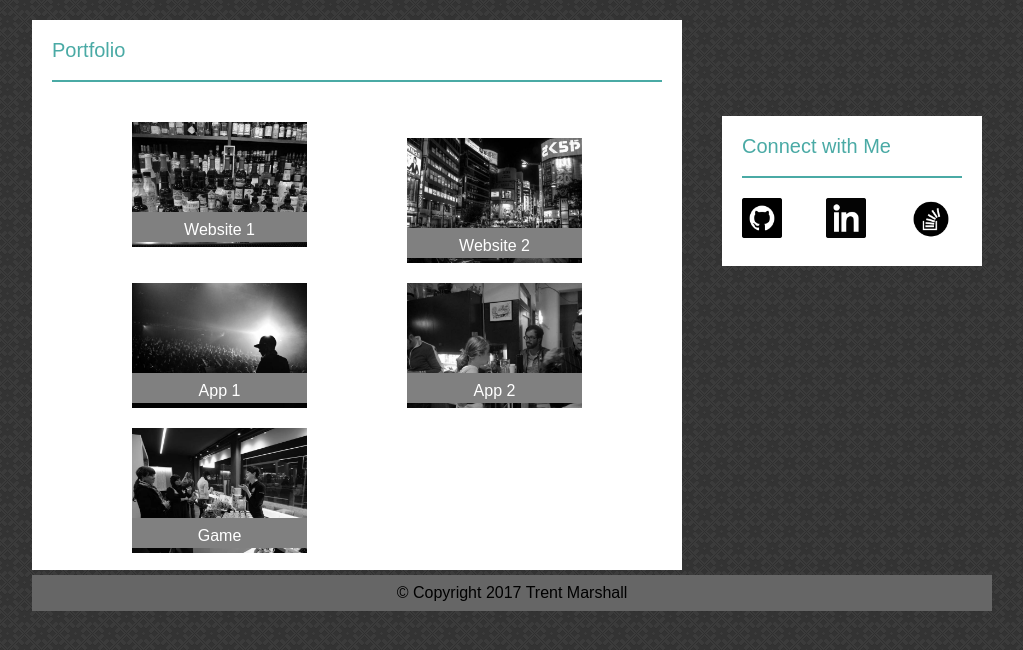
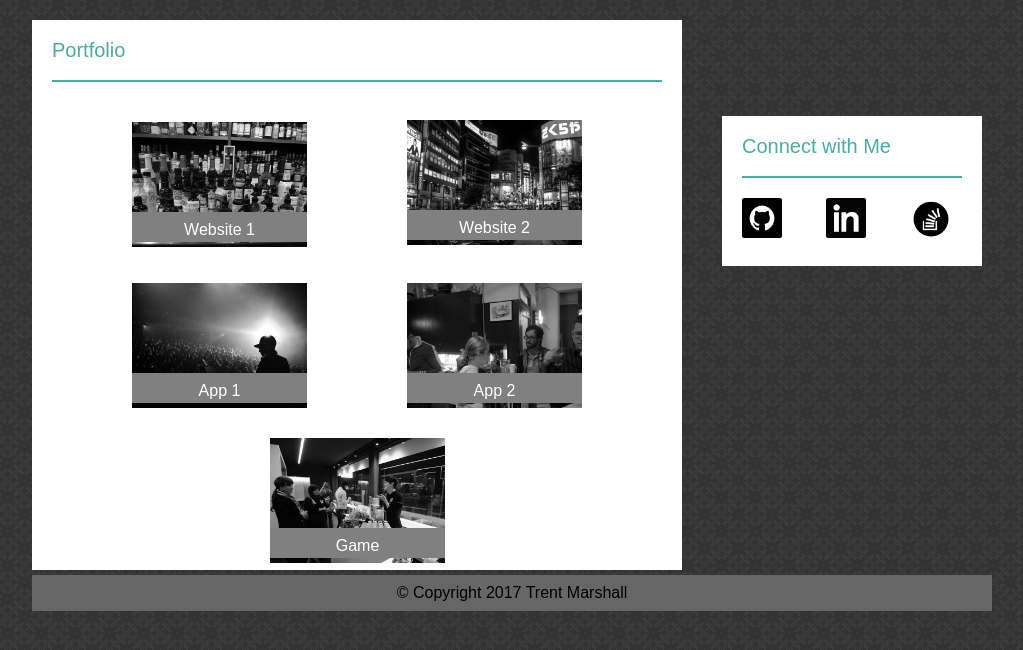
Before and after one commit to tamars2/Basic-Portfolio, a PHP site: page /portfolio.html in a window 1280 px wide. Shown: the part 80-730 px from the top of the page, without its empty margins (128-1151 px from the left). Run offline with PHP 8.4, Linux system fonts and the light colour scheme.

Commit message:
final final revision?

```diff
--- a/assets/css/style.css
+++ b/assets/css/style.css
@@ -145,6 +145,7 @@ img {
 #box2 {
 	background-image: url("../images/box2.jpg");
 	background-size: cover;
+	bottom: 18px;
 }
 #box3 {
 	background-image: url("../images/box3.jpg");
@@ -157,6 +158,8 @@ img {
 #box5 {
 	background-image: url("../images/box5.jpg");
 	background-size: cover;
+	margin-left:238px;
+	top: 10px;
 }
 
 #portfolioTable {
```
